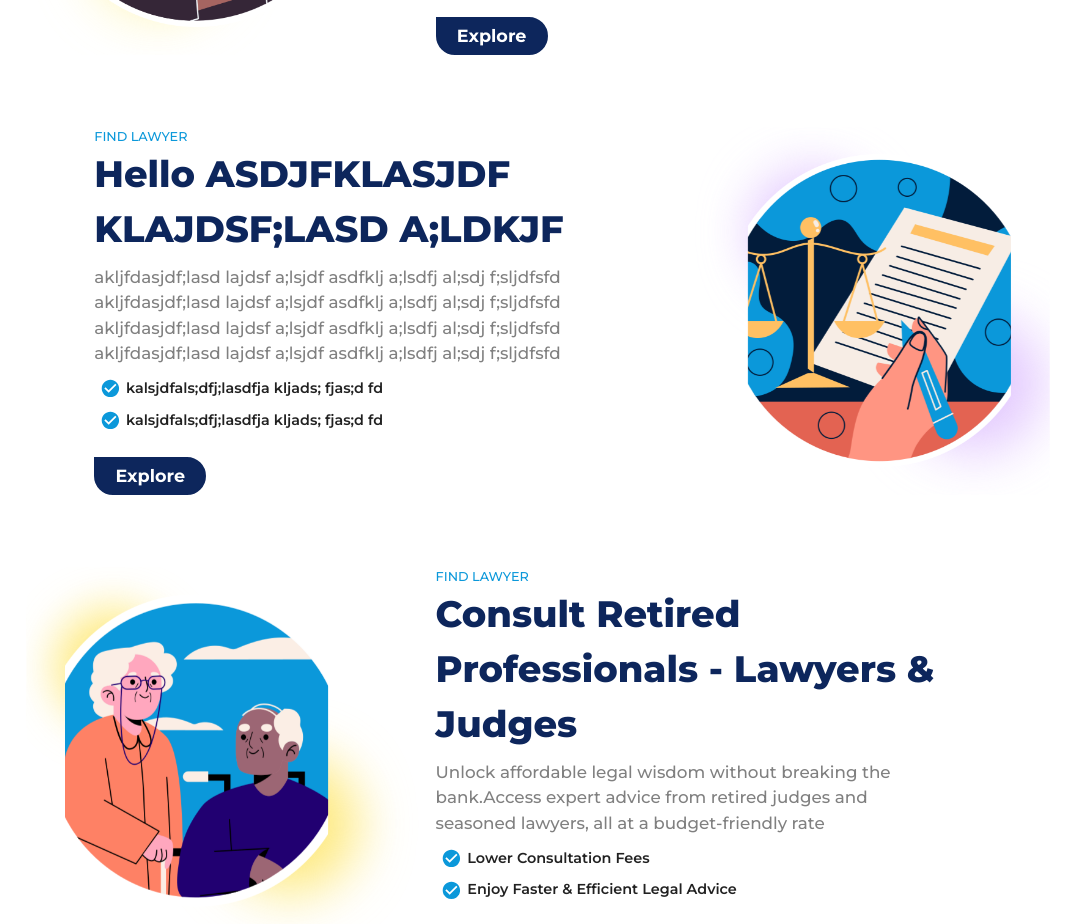
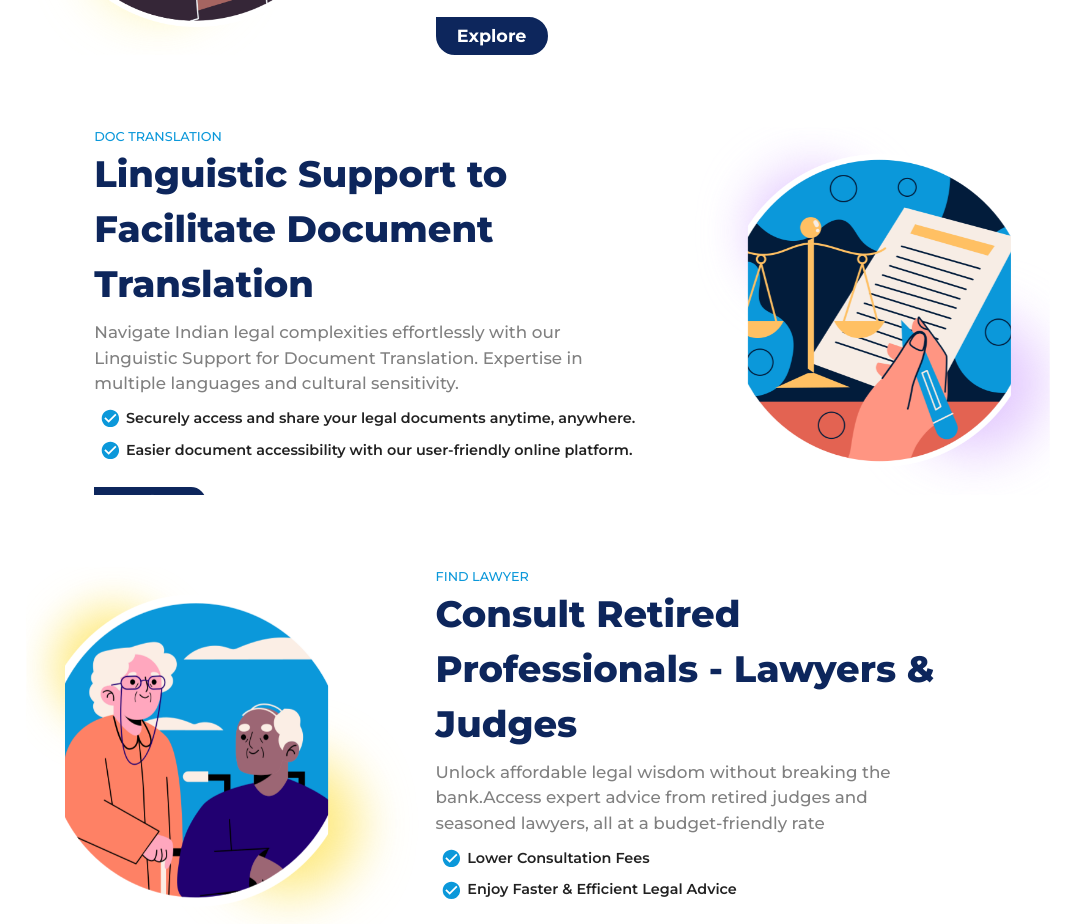
Before and after one commit to Hitstar53/Nyay, a React (Vite) app in the folder client/: page /home in a window 1280 px wide. Shown: the part 1900-2824 px from the top of the page, without its empty margins (102-1183 px from the left). Built offline with nearby package versions, Linux system fonts and the light colour scheme.

Commit message:
2nd service done

```diff
--- a/client/src/components/home/ServiceDescription.jsx
+++ b/client/src/components/home/ServiceDescription.jsx
@@ -133,15 +133,12 @@ const ServiceDescription = () => {
 
       <ServiceWrapper>
         <ServiceDesc>
-          <ServiceTitle>FIND LAWYER</ServiceTitle>
+          <ServiceTitle>DOC TRANSLATION</ServiceTitle>
           <ServiceTitleDesc>
-            Hello ASDJFKLASJDF KLAJDSF;LASD A;LDKJF{' '}
+            Linguistic Support to Facilitate Document Translation{' '}
           </ServiceTitleDesc>
           <ServiceInfo>
-            akljfdasjdf;lasd lajdsf a;lsjdf asdfklj a;lsdfj al;sdj f;sljdfsfd
-            akljfdasjdf;lasd lajdsf a;lsjdf asdfklj a;lsdfj al;sdj f;sljdfsfd
-            akljfdasjdf;lasd lajdsf a;lsjdf asdfklj a;lsdfj al;sdj f;sljdfsfd
-            akljfdasjdf;lasd lajdsf a;lsjdf asdfklj a;lsdfj al;sdj f;sljdfsfd
+          Navigate Indian legal complexities effortlessly with our Linguistic Support for Document Translation. Expertise in multiple languages and cultural sensitivity.
           </ServiceInfo>
 
           <ServiceInfoPointers>
@@ -152,7 +149,7 @@ const ServiceDescription = () => {
                 color: 'var(--secondary-color)'
               }}
             />
-            kalsjdfals;dfj;lasdfja kljads; fjas;d fd
+            Securely access and share your legal documents anytime, anywhere.
           </ServiceInfoPointers>
           <ServiceInfoPointers>
             <CheckCircleSharpIcon
@@ -162,7 +159,7 @@ const ServiceDescription = () => {
                 color: 'var(--secondary-color)'
               }}
             />
-            kalsjdfals;dfj;lasdfja kljads; fjas;d fd
+            Easier document accessibility with our user-friendly online platform.
           </ServiceInfoPointers>
 
           <Button>Explore</Button>
```
